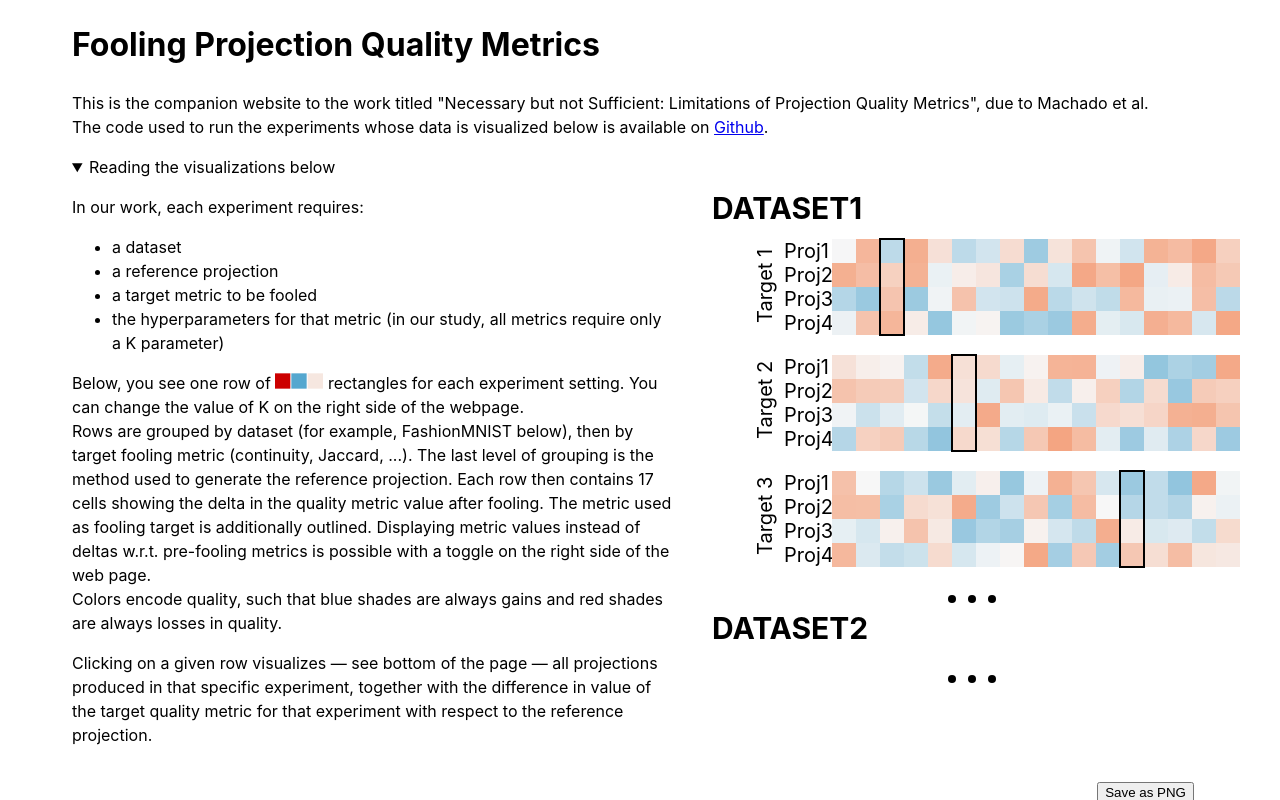
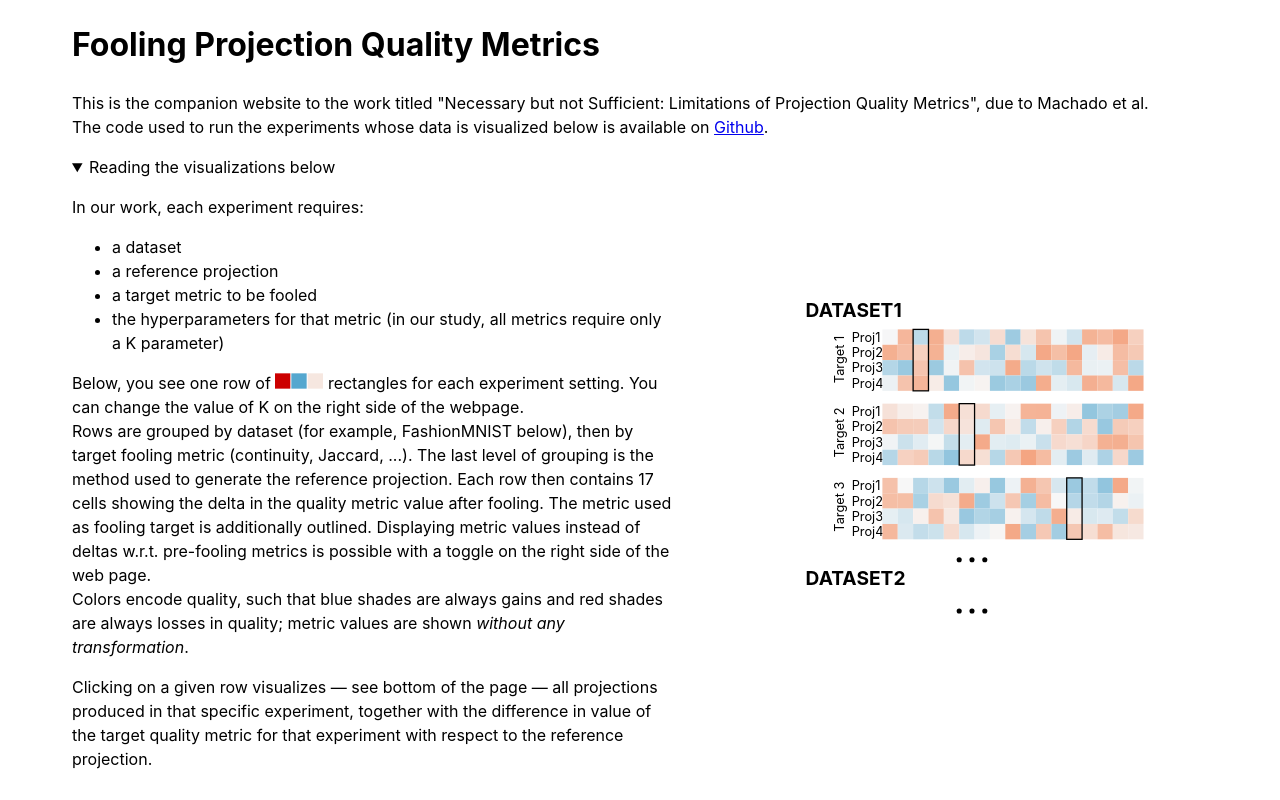
Before and after one commit to amreis/fool-proj-metrics, a React (Vite) app: page / in a window 1280 px wide. Both pictures are taken after a click on the heading "Reading the visualizations below". Shown: the top 800 px of the page. Built offline with nearby package versions, Linux system fonts and the light colour scheme; no server answers.

Commit message:
mini-visuals for the instructions

```diff
--- a/package.json
+++ b/package.json
@@ -13,6 +13,7 @@
     "deploy": "gh-pages -d dist"
   },
   "dependencies": {
+    "better-react-mathjax": "2.0.4-beta1",
     "d3": "^7.9.0",
     "react": "^18.3.1",
     "react-dom": "^18.3.1",
--- a/src/PostprocessMatrix.tsx
+++ b/src/PostprocessMatrix.tsx
@@ -6,6 +6,7 @@ import { FoolerDataRow, PostprocessDataRow, TargetMetric, VisParams } from "./co
 import csvFooler from "./data/per_epoch_for_d3.csv?url";
 import csvPostprocess from "./data/postprocess_for_d3.csv?url";
 import "./postprocessmatrix.css";
+import { MathJax, MathJaxContext } from "better-react-mathjax";
 
 const K_VALS = [1, 7, 21, 51];
 const TARGET_METRICS: TargetMetric[] = (
@@ -285,7 +286,7 @@ const PostprocessMatrix = ({
   return (
     <div id="postprocess-part">
       <div id="postprocmatrix-container">
-        <svg id="postprocmatrix" viewBox={`0, 0, ${svgWidth}, 400`} ref={ref}>
+        <svg id="postprocmatrix" viewBox={`0, 0, ${svgWidth}, 320`} ref={ref}>
           <image
             x={0}
             y={0}
@@ -303,6 +304,15 @@ const PostprocessMatrix = ({
             }
           />
         </svg>
+        <div id="key-postproc">
+          <MathJaxContext>
+            <MathJax>{"$$\\mathcal{P}$$"}</MathJax>
+            <MathJax>{"$$\\mathbf{\\hat{Y}}$$"}</MathJax>
+            <MathJax>{"$$G_\\text{ProjNN}$$"}</MathJax>
+            <MathJax>{"$$G_\\text{DataNN}$$"}</MathJax>
+            <MathJax>{"$$G_\\triangle$$"}</MathJax>
+          </MathJaxContext>
+        </div>
       </div>
       <Controls updateMatrix={setPostprocessCase} params={caseToShow} />
     </div>
--- a/src/description.tsx
+++ b/src/description.tsx
@@ -27,7 +27,7 @@ function Description() {
       for (let i = 0; i < 4; ++i) {
         g.append("text")
           .text(`Proj${i + 1}`)
-          .attr("x", -2 *CELL_SIZE)
+          .attr("x", -2 * CELL_SIZE)
           .attr("y", CELL_SIZE * i + 0.8 * CELL_SIZE)
           .attr("font-size", 10);
 
@@ -101,8 +101,7 @@ function Description() {
         <summary>Reading the visualizations below</summary>
         <div className={styles.tutorialContainer}>
           <div className={styles.explanationsContainer}>
-            <p>
-              In our work, each experiment requires:
+            <p>In our work, each experiment requires:</p>
             <ul>
               <li>a dataset</li>
               <li>a reference projection</li>
@@ -112,6 +111,7 @@ function Description() {
                 parameter)
               </li>
             </ul>
+            <p>
               Below, you see one row of{" "}
               <span>
                 <svg id="tutorial-rect-svg" height="1em" width="3em" viewBox="0 0 94 30">
@@ -130,12 +130,13 @@ function Description() {
               metrics is possible with a toggle on the right side of the web page.
               <br />
               Colors encode quality, such that blue shades are always gains and red shades are
-              always losses in quality.
+              always losses in quality; metric values are shown <em>without any transformation</em>.
             </p>
             <p>
-              Clicking on a given row visualizes &mdash; see bottom of the page &mdash; all projections produced in that specific
-              experiment, together with the difference in value of the target quality metric for
-              that experiment with respect to the reference projection.
+              Clicking on a given row visualizes &mdash; see bottom of the page &mdash; all
+              projections produced in that specific experiment, together with the difference in
+              value of the target quality metric for that experiment with respect to the reference
+              projection.
             </p>
           </div>
             <svg className={styles.miniVisual} viewBox="0 0 300 300" ref={ref}></svg>
--- a/src/postprocessmatrix.css
+++ b/src/postprocessmatrix.css
@@ -19,8 +19,16 @@ div#postprocmatrix-container {
 }
 
 svg#postprocmatrix {
-  height: fit-content;
   width: fit-content;
+}
+
+div#key-postproc {
+  display: flex;
+  flex-direction: row;
+  > * {
+    position: relative;
+    width: 20%;
+  }
 }
 
 @media only screen and (max-width: 600px) {
--- a/src/styles/description.module.css
+++ b/src/styles/description.module.css
@@ -1,5 +1,6 @@
 .descriptionContainer {
   margin-left: 5vw;
+  margin-bottom: 5vh;
 }
 
 .tutorialContainer {
@@ -15,6 +16,8 @@
 
 .miniVisual {
   grid-column: 2;
-  width: 100%;
-  height: 100%;
+  width: min(80%, 30vw);
+  margin: auto;
+  display: block;
+  align-self: center;
 }
```
Also changed, not shown: 1 other file (tests, documents, lock files or other folders). Lines whose indentation alone changed are shown as unchanged.
